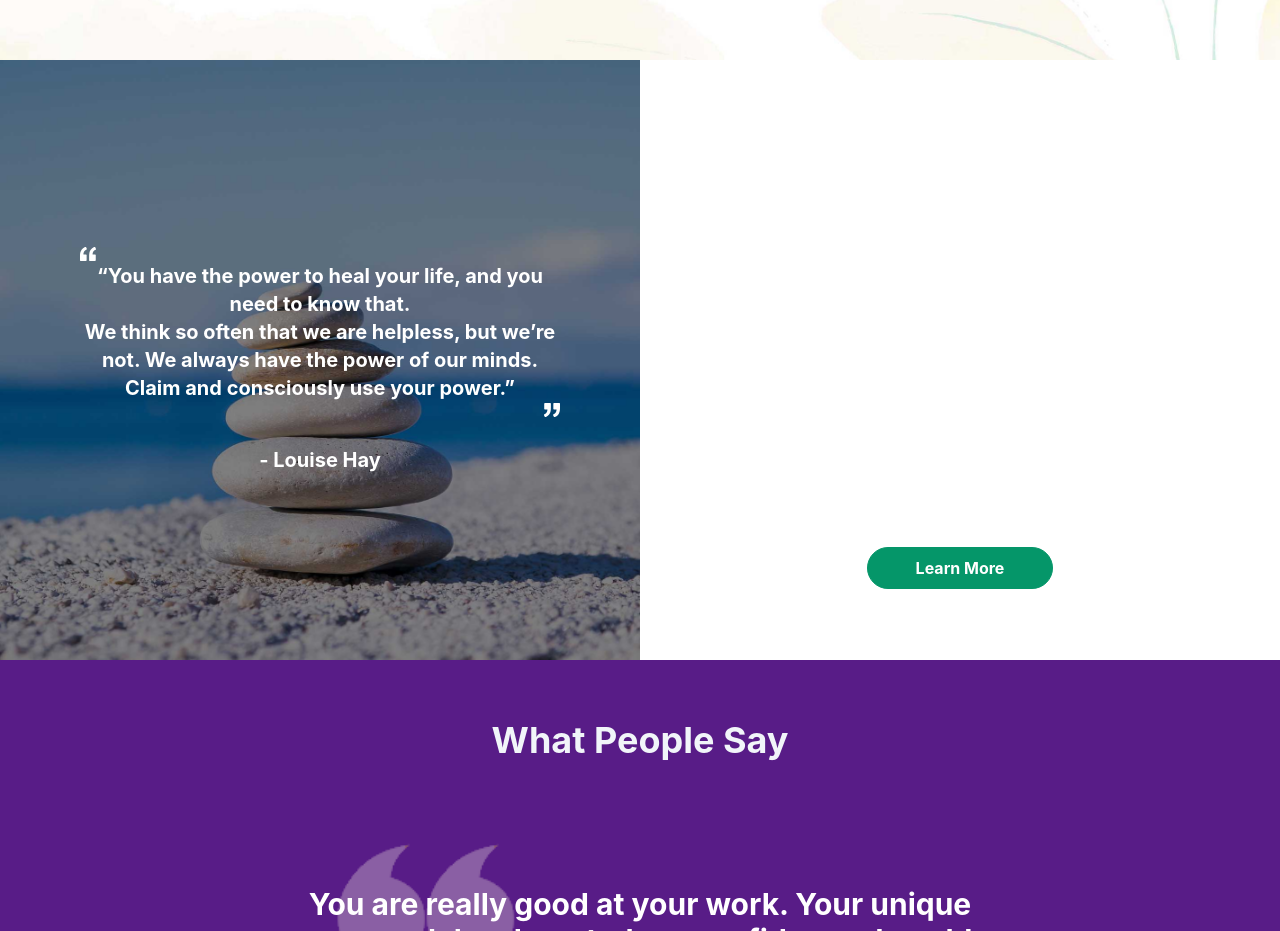
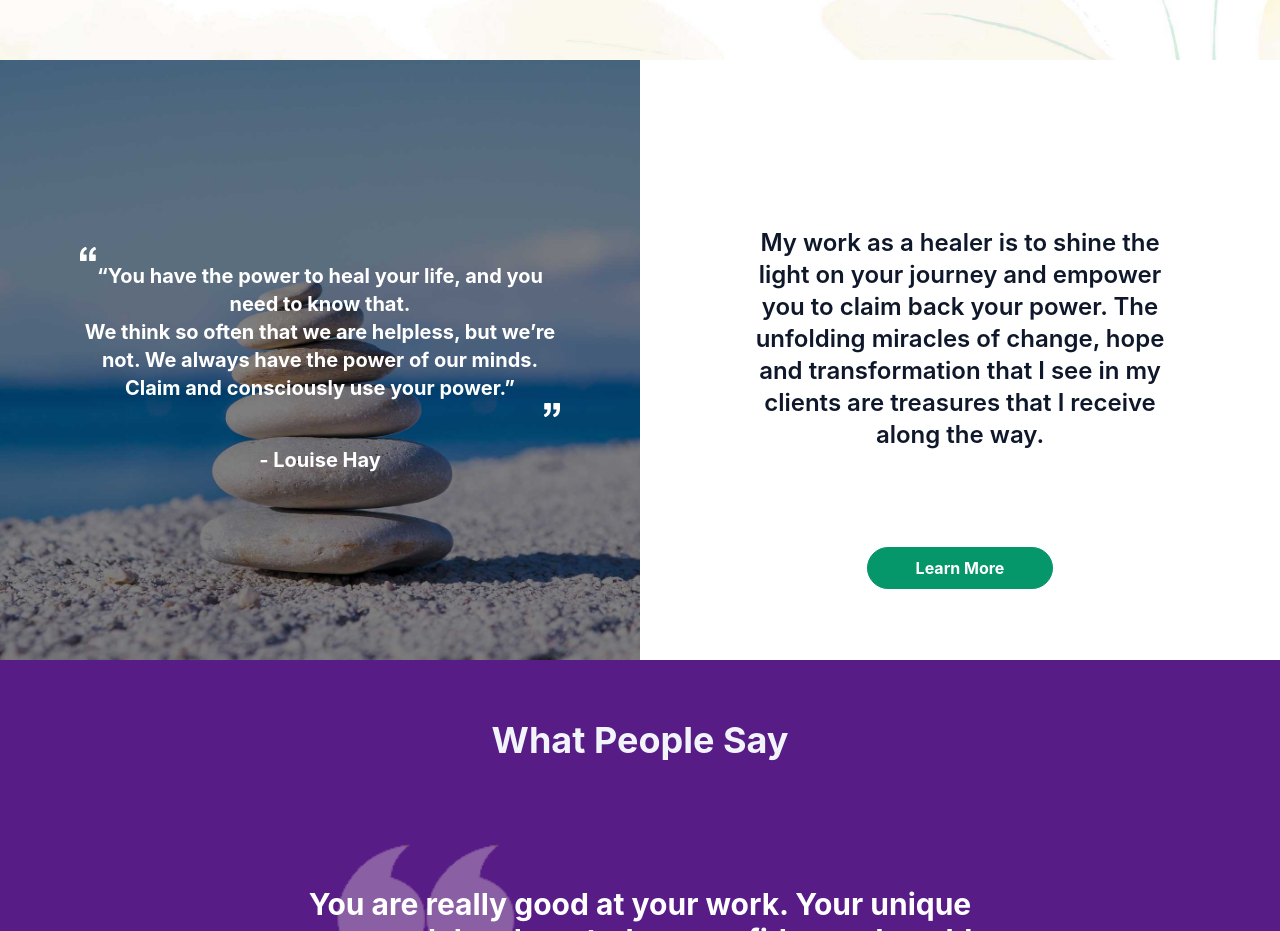
Before and after one commit to SurbhiSarna/surbhi-sarna-site, a React (Vite) app: page / in a window 1280 px wide. Shown: the part 1760-2691 px from the top of the page. Built offline with nearby package versions, Linux system fonts and the light colour scheme.

Commit message:
:bug: - Missing text Fixing on HomePage

```diff
--- a/src/components/SplitImageText/splitImageText.jsx
+++ b/src/components/SplitImageText/splitImageText.jsx
@@ -35,7 +35,7 @@ const SplitImageText = () => {
           </p>
         </div>
         <div className="flex flex-col justify-center items-center">
-          <p className="p-5 md:p-24 text-xl md:text-2xl text-white font-semibold leading-8">
+          <p className="p-5 md:p-24 text-xl md:text-2xl text-slate-900 font-semibold leading-8">
             My work as a healer is to shine the light on your journey and
             empower you to claim back your power. The unfolding miracles of
             change, hope and transformation that I see in my clients are
```
